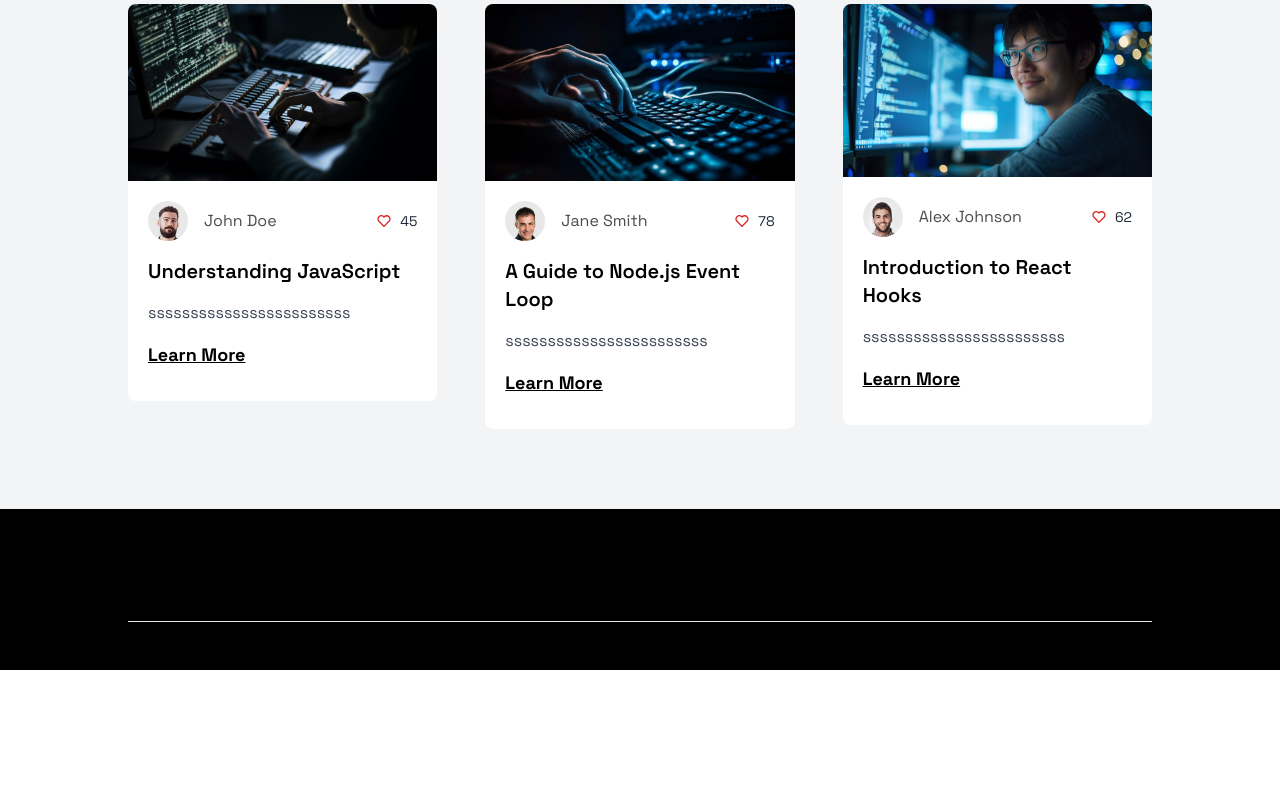
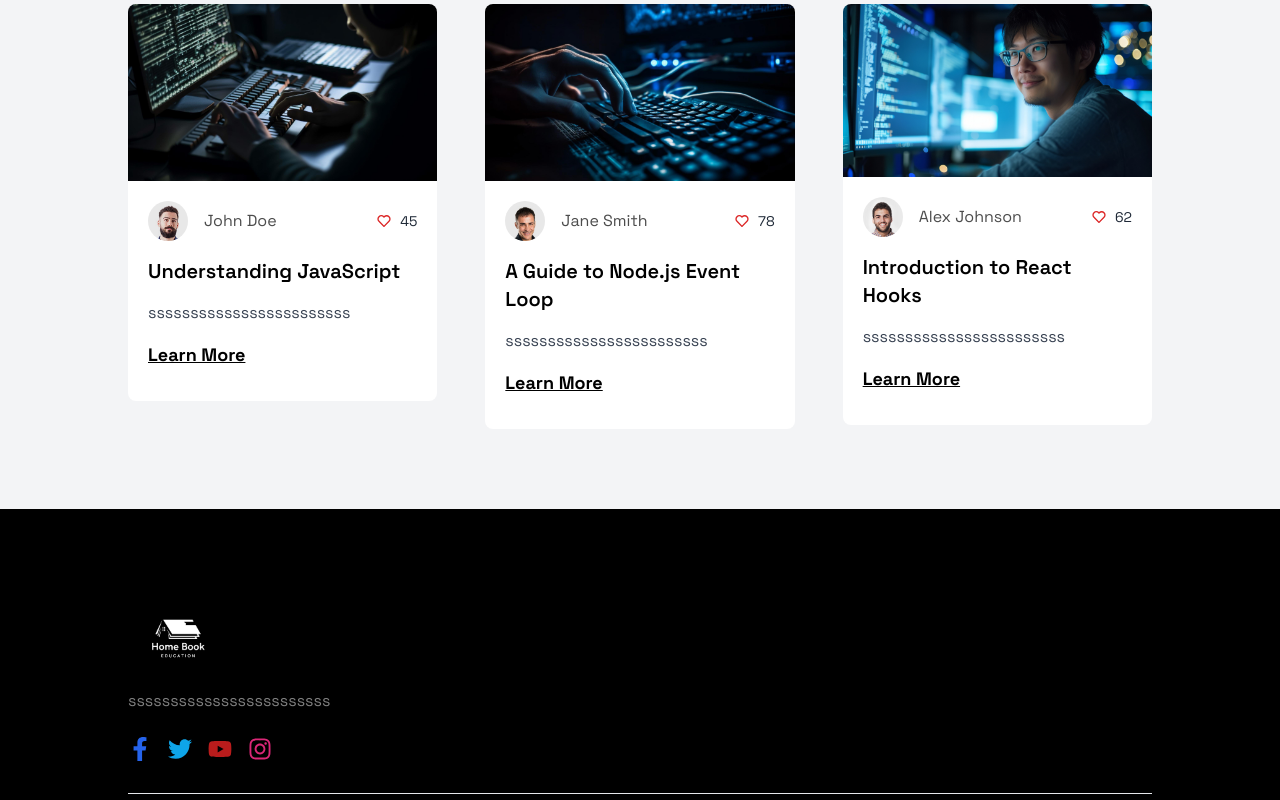
Before and after one commit to NadeeTharuka/new-lms, a Next.js app: page / in a window 1280 px wide. Shown: the part 4059-4859 px from the top of the page. Before the commit the page ends 4729 px from the top, so only its background shows below. Built offline with nearby package versions, Linux system fonts and the light colour scheme.

Commit message:
Update Footer.tsx

```diff
--- a/components/Home/Footer/Footer.tsx
+++ b/components/Home/Footer/Footer.tsx
@@ -1,10 +1,37 @@
 import React from 'react'
+import Image from 'next/image'
+import { FaFacebookF, FaInstagram, FaTwitter, FaYoutube } from 'react-icons/fa'
 
 const Footer = () => {
   return (
     <div className="pt-20 pb-12 bg-black">
         {/* Define grid */}
-        <div className="w-[80%] mx-auto grid items-start grid-cols-1 md:grid-cols-2 lg:grid-cols-4 gap-12 pb-8 border-b-[1.5px] border-opacity-20"></div>
+        <div className="w-[80%] mx-auto grid items-start grid-cols-1 md:grid-cols-2 lg:grid-cols-4 gap-12 pb-8 border-b-[1.5px] border-opacity-20">
+            {/* 1st footer part */}
+            <div>
+                <Image src="/images/logo.png" alt="Logo" height={100} width={100} />
+                <p className="text-white text-opacity-50">
+                    ssssssssssssssssssssssss
+                </p>
+                {/* social Link */}
+                <div className="flex items-center space-x-4 mt-6">
+                    <FaFacebookF className="w-6 h-6 text-blue-600 " />
+                    <FaTwitter className="w-6 h-6 text-sky-500 " />
+                    <FaYoutube className="w-6 h-6 text-red-700 " />
+                    <FaInstagram className="w-6 h-6 text-pink-600 " />
+                </div>
+            </div>
+            {/* 2nd part */}
+            <div>
+                <h1 className="footer__heading">Popular</h1>
+                <p className="footer__link">Web Development</p>
+                <p className="footer__link">Hacking</p>
+                <p className="footer__link">UI/UX Design</p>
+                <p className="footer__link">App Development</p>
+                <p className="footer__link">Desktop Development</p>
+                <p className="footer__link">Digital Marketing</p>
+            </div>
+        </div>
 
     </div>
   )
```
